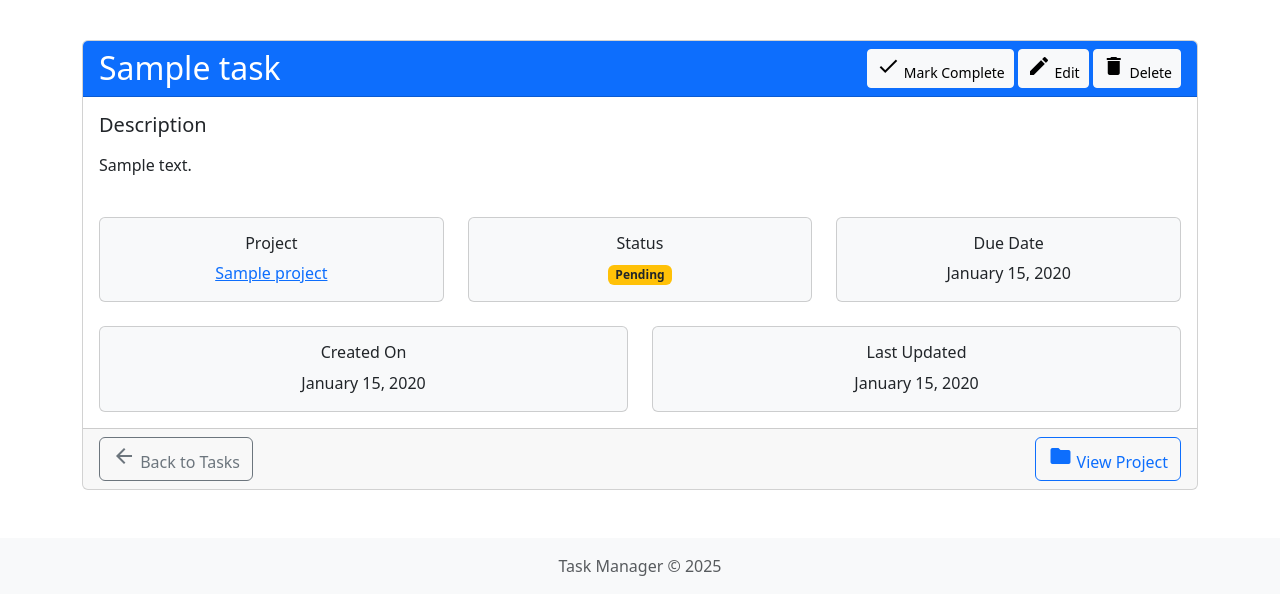
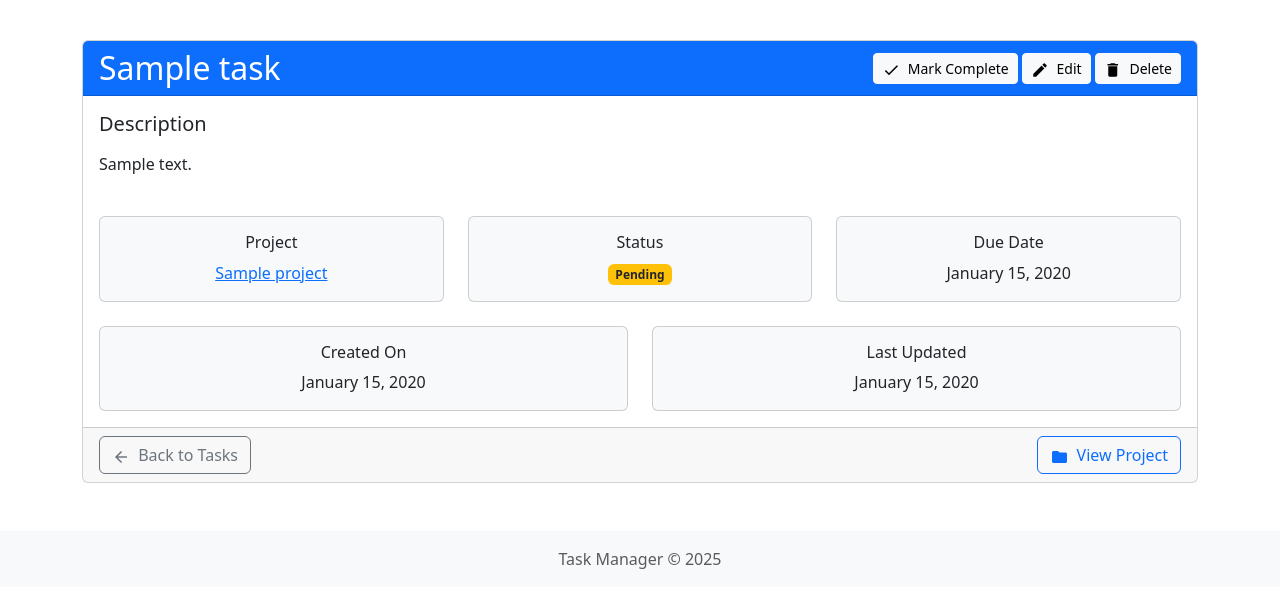
Before and after one commit to alyAbood/Todo-List, a Django app: template todo_lists/templates/todo_lists/task_detail.html in a window 1280 px wide. Shown: the part 104-719 px from the top of the page. Run offline with Django 3.2, Linux system fonts and the light colour scheme; the template is opened without the code that fills it: most values are stand-ins (such as "Sample title", 1, 10 or a date in 2020).

Commit message:
Fix button icon and text alignment throughout the application

```diff
--- a/todo_lists/templates/todo_lists/base.html
+++ b/todo_lists/templates/todo_lists/base.html
@@ -12,6 +12,31 @@
         .task-completed {
             text-decoration: line-through;
             color: #6c757d;
+        }
+
+        /* Fix alignment of Material Icons with text in buttons */
+        .btn .material-icons {
+            vertical-align: middle;
+            margin-top: -3px;
+            margin-bottom: -3px;
+            font-size: 18px;
+        }
+
+        /* Add spacing between icon and text */
+        .btn .material-icons + span,
+        .btn span + .material-icons,
+        .material-icons + :not(.material-icons) {
+            margin-left: 4px;
+        }
+
+        /* Special case for floating warning icons */
+        .alert .material-icons.float-start {
+            margin-top: 3px;
+        }
+
+        /* For card actions with multiple buttons */
+        .btn-group .btn .material-icons {
+            margin-right: 0;
         }
     </style>
     {% block extra_css %}{% endblock %}
--- a/todo_lists/templates/todo_lists/task_confirm_delete.html
+++ b/todo_lists/templates/todo_lists/task_confirm_delete.html
@@ -56,10 +56,12 @@
                     {% csrf_token %}
                     <div class="d-flex justify-content-between">
                         <a href="{% url 'todo_lists:task_detail' task.id %}" class="btn btn-outline-secondary">
-                            <span class="material-icons">arrow_back</span> Cancel
+                            <span class="material-icons">arrow_back</span>
+                            <span>Cancel</span>
                         </a>
                         <button type="submit" class="btn btn-danger">
-                            <span class="material-icons">delete_forever</span> Delete Task
+                            <span class="material-icons">delete_forever</span>
+                            <span>Delete Task</span>
                         </button>
                     </div>
                 </form>
--- a/todo_lists/templates/todo_lists/task_detail.html
+++ b/todo_lists/templates/todo_lists/task_detail.html
@@ -25,13 +25,15 @@
                 <div>
                     <a href="{% url 'todo_lists:task_toggle_completion' task.id %}" class="btn btn-light btn-sm">
                         <span class="material-icons">{% if task.is_completed %}close{% else %}check{% endif %}</span>
-                        {% if task.is_completed %}Mark Incomplete{% else %}Mark Complete{% endif %}
+                        <span>{% if task.is_completed %}Mark Incomplete{% else %}Mark Complete{% endif %}</span>
                     </a>
                     <a href="{% url 'todo_lists:task_update' task.id %}" class="btn btn-light btn-sm">
-                        <span class="material-icons">edit</span> Edit
+                        <span class="material-icons">edit</span>
+                        <span>Edit</span>
                     </a>
                     <a href="{% url 'todo_lists:task_delete' task.id %}" class="btn btn-light btn-sm">
-                        <span class="material-icons">delete</span> Delete
+                        <span class="material-icons">delete</span>
+                        <span>Delete</span>
                     </a>
                 </div>
             </div>
@@ -108,11 +110,13 @@
             <div class="card-footer">
                 <div class="d-flex justify-content-between">
                     <a href="{% url 'todo_lists:task_list' %}" class="btn btn-outline-secondary">
-                        <span class="material-icons">arrow_back</span> Back to Tasks
+                        <span class="material-icons">arrow_back</span>
+                        <span>Back to Tasks</span>
                     </a>
                     {% if task.project %}
                         <a href="{% url 'todo_lists:project_detail' task.project.id %}" class="btn btn-outline-primary">
-                            <span class="material-icons">folder</span> View Project
+                            <span class="material-icons">folder</span>
+                            <span>View Project</span>
                         </a>
                     {% endif %}
                 </div>
--- a/todo_lists/templates/todo_lists/task_form.html
+++ b/todo_lists/templates/todo_lists/task_form.html
@@ -71,11 +71,12 @@
                     <div class="d-flex justify-content-between">
                         <a href="{% if task %}{% url 'todo_lists:task_detail' task.id %}{% else %}{% url 'todo_lists:task_list' %}{% endif %}"
                            class="btn btn-outline-secondary">
-                            <span class="material-icons">arrow_back</span> Cancel
+                            <span class="material-icons">arrow_back</span>
+                            <span>Cancel</span>
                         </a>
                         <button type="submit" class="btn btn-primary">
                             <span class="material-icons">save</span>
-                            {% if task %}Update Task{% else %}Create Task{% endif %}
+                            <span>{% if task %}Update Task{% else %}Create Task{% endif %}</span>
                         </button>
                     </div>
                 </form>
```
Also changed, not shown: todo_lists/templates/todo_lists/index.html (+5 -3 lines), todo_lists/templates/todo_lists/project_list.html (+8 -5 lines), todo_lists/templates/todo_lists/task_list.html (+13 -11 lines).
